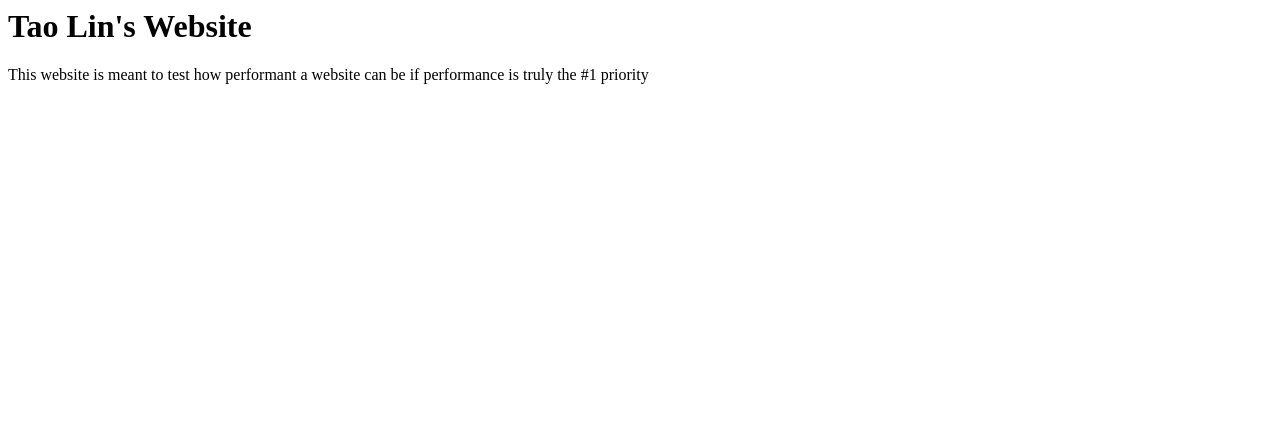
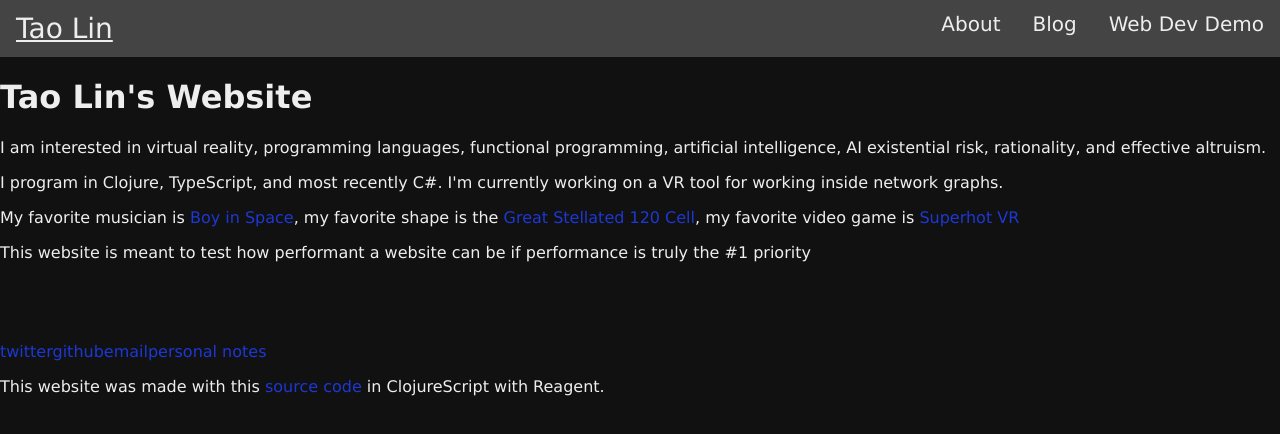
Before and after one commit to taoroalin/personal-website-fast, a plain HTML site: page index.html in a window 1280 px wide. Drawn offline with Linux system fonts and the light colour scheme.

Commit message:
some basics

```diff
--- a/index.html
+++ b/index.html
@@ -1,12 +1,86 @@
-<html>
+<head>
+    <title>Tao Lin</title>
+    <style>
+        :root {
+            --grey1: #111111;
+            --grey2: #444444;
+            --grey3: #666666;
+            --white1: #eeeeee;
+            --blue: rgb(29, 56, 212);
+            --purple: rgb(130, 21, 180);
+        }
 
-<head>
+        body {
+            background-color: var(--grey1);
+            color: var(--white1);
+            font-family: Verdana, Arial;
+            margin: 0;
+        }
 
+        a {
+            color: var(--blue);
+            text-decoration: none;
+        }
+
+        a:hover {
+            text-decoration: underline;
+        }
+
+        a:visited {
+            color: var(--purple);
+        }
+
+        #nav {
+            background-color: var(--grey2);
+            width: 100%;
+            display: flex;
+            justify-content: space-between;
+        }
+
+        #nav a {
+            font-size: 28px;
+            padding: 12px 16px;
+            color: var(--white1);
+            display: block;
+        }
+
+        #nav .right {
+            display: flex;
+        }
+
+        #nav .right a {
+            font-size: 20px;
+        }
+    </style>
 </head>
 
 <body>
+    <div id="nav">
+        <a id="home">Tao Lin</a>
+        <div class="right">
+            <a href="/about">About</a><a href="/blog">Blog</a> <a href="https://boiling-peak-00646.herokuapp.com/">Web
+                Dev
+                Demo</a>
+        </div>
+    </div>
     <h1>Tao Lin's Website</h1>
+    <p>I am interested in virtual reality, programming languages, functional programming, artificial
+        intelligence, AI existential risk, rationality, and effective altruism.</p>
+    <p>I program in Clojure, TypeScript, and most recently C#. I'm currently working on a VR tool for working
+        inside network graphs.</p>
+    <p>My favorite musician is <a href="https://open.spotify.com/artist/0xu4jAQQv7ZAqvFGdc9HgP?autoplay=true">Boy in
+            Space</a>, my
+        favorite shape is the <a href="https://en.wikipedia.org/wiki/Great_stellated_120-cell">Great Stellated
+            120 Cell</a>, my favorite video game is <a
+            href="https://store.steampowered.com/app/617830/SUPERHOT_VR/">Superhot VR</a></p>
     <p>This website is meant to test how performant a website can be if performance is truly the #1 priority</p>
+    <footer>
+        <div style="display: flex; flex-direction: column; margin-top: 80px;">
+            <div class="my-links"><a href="https://twitter.com/taoroalin">twitter</a><a
+                    href="https://github.com/taoroalin">github</a><a href="mailto:taoroalin@gmail.com">email</a><a
+                    href="https://roamresearch.com/#/app/graphminer">personal notes</a></div>
+            <p>This website was made with this <a href="https://github.com/taoroalin/personal-website">source
+                    code</a> in ClojureScript with Reagent.</p>
+        </div>
+    </footer>
 </body>
-
-</html>
```
